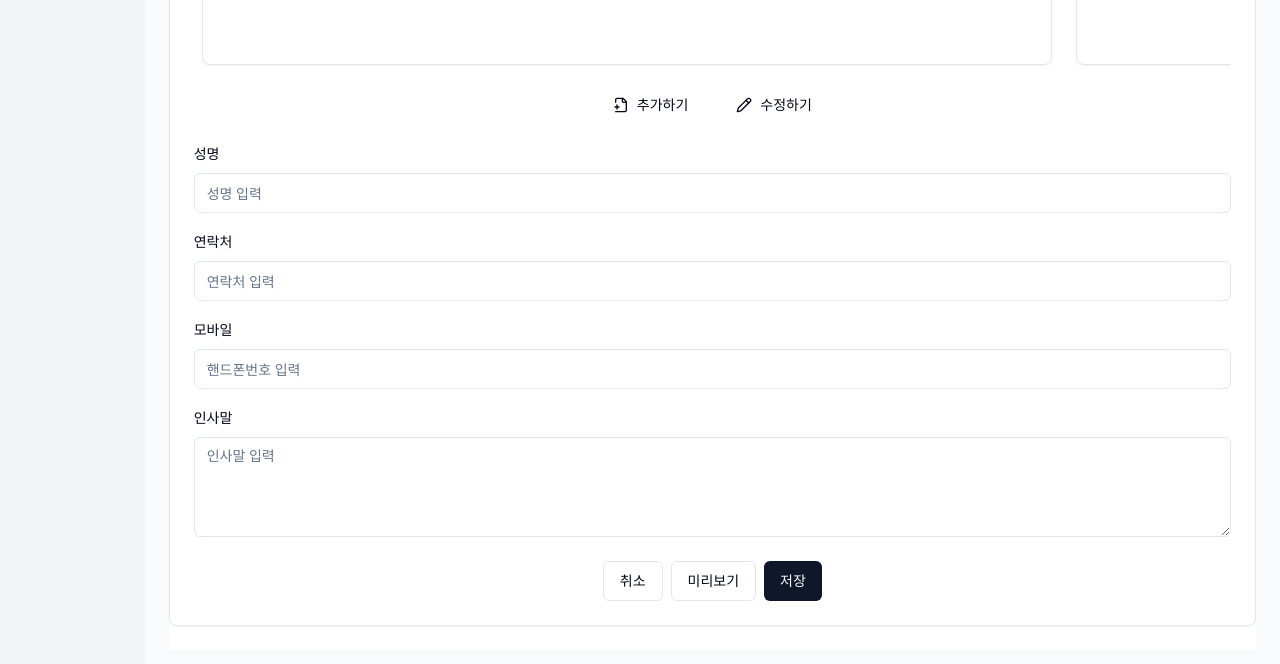
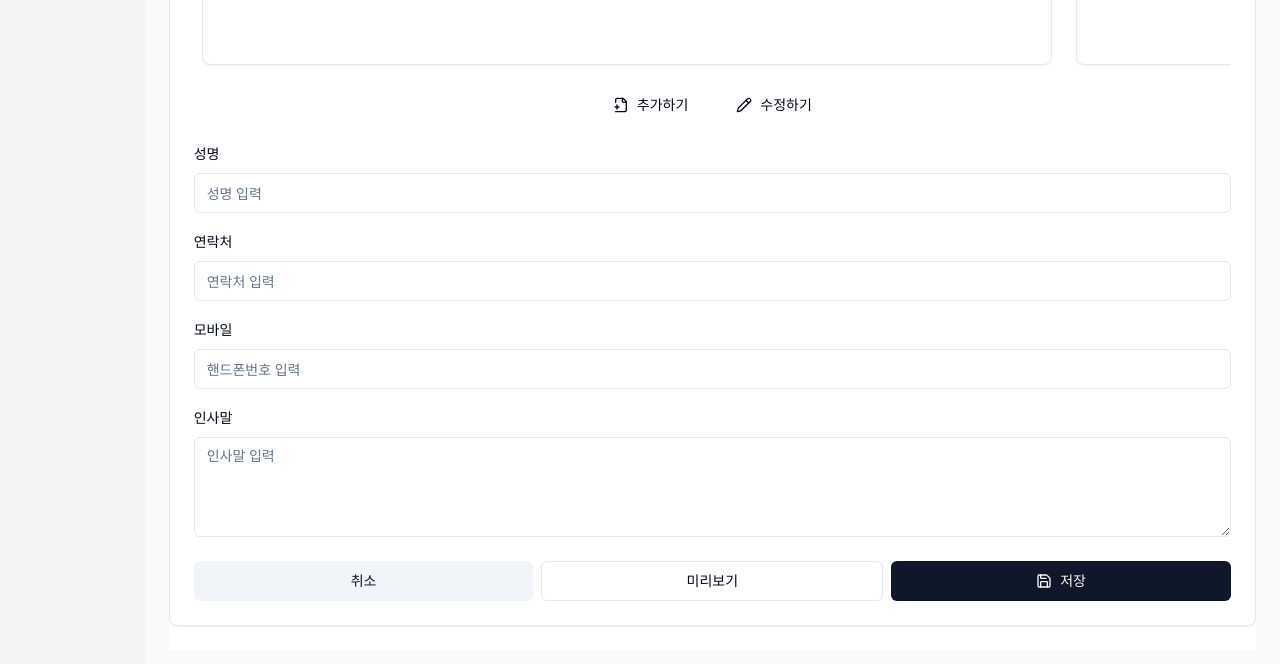
Before and after one commit to passion1014/livecard_ui, a React (Create React App) app: page /card/create in a window 1280 px wide. Shown: the part 930-1594 px from the top of the page. Built offline with nearby package versions, Linux system fonts and the light colour scheme.

Commit message:
공통 버튼 생성

```diff
--- /dev/null
+++ b/src/components/common/button/CancelButton.tsx
@@ -0,0 +1,15 @@
+import { Save } from "lucide-react";
+import React from "react";
+import { Button } from "src/components/shadcn/ui/button";
+
+interface CancelButtonProps {
+  className?: string;
+}
+
+export default function CancelButton({ className }: CancelButtonProps) {
+  return (
+    <Button variant="secondary" className={className}>
+      취소
+    </Button>
+  );
+}
--- /dev/null
+++ b/src/components/common/button/SaveButton.tsx
@@ -0,0 +1,16 @@
+import { Save } from "lucide-react";
+import React from "react";
+import { Button } from "src/components/shadcn/ui/button";
+
+interface SaveButtonProps {
+  className?: string;
+}
+
+export default function SaveButton({ className }: SaveButtonProps) {
+  return (
+    <Button className={className}>
+      <Save className="mr-2 h-4 w-4" />
+      저장
+    </Button>
+  );
+}
--- a/src/pages/CardCreatePage.tsx
+++ b/src/pages/CardCreatePage.tsx
@@ -1,5 +1,7 @@
 import { PencilIcon, FilePlus2 } from "lucide-react";
 import React from "react";
+import CancelButton from "src/components/common/button/CancelButton";
+import SaveButton from "src/components/common/button/SaveButton";
 import { Button } from "src/components/shadcn/ui/button";
 import { Card, CardContent, CardFooter } from "src/components/shadcn/ui/card";
 import {
@@ -18,7 +20,7 @@ export default function CardCreatePage() {
     <div>
       <Card className="w-full">
         <CardContent className="space-y-4">
-          <Carousel opts={{ align: "start" }} className="w-full">
+          <Carousel className="w-full">
             <CarouselContent className="-ml-3">
               {Array.from({ length: 5 }).map((_, index) => (
                 <CarouselItem key={index} className="md:basis-5/6 lg:basis-5/6">
@@ -58,8 +60,8 @@ export default function CardCreatePage() {
             <Input id="name" placeholder="성명 입력" />
           </div>
           <div className="space-y-2">
-            <Label htmlFor="name">연락처</Label>
-            <Input id="name" placeholder="연락처 입력" />
+            <Label htmlFor="contact">연락처</Label>
+            <Input id="contact" placeholder="연락처 입력" />
           </div>
           <div className="space-y-2">
             <Label htmlFor="mobile">모바일</Label>
@@ -75,9 +77,11 @@ export default function CardCreatePage() {
           </div>
         </CardContent>
         <CardFooter className="flex justify-center gap-2">
-          <Button variant="outline">취소</Button>
-          <Button variant="outline">미리보기</Button>
-          <Button>저장</Button>
+          <CancelButton className="flex-1" />
+          <Button variant="outline" className="flex-1">
+            미리보기
+          </Button>
+          <SaveButton className="flex-1" />
         </CardFooter>
       </Card>
     </div>
```
